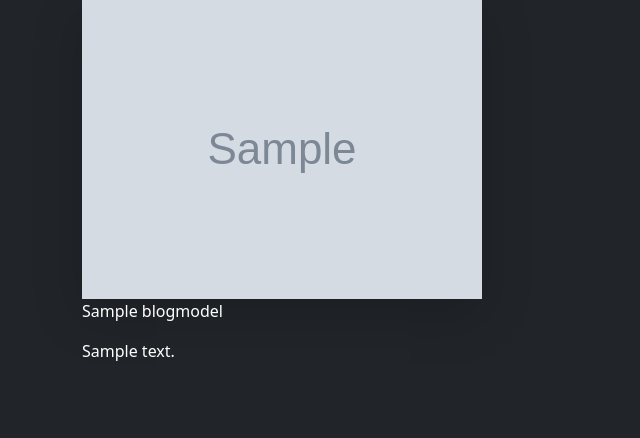
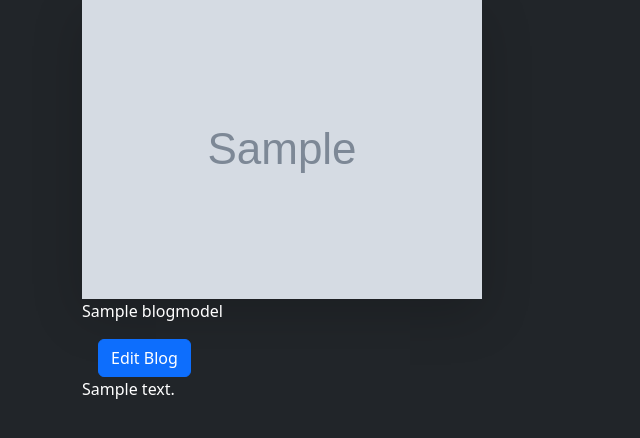
Before and after one commit to moustafa-m/django-blog, a Django app: a page that uses blog_app/templates/blog.html in a window 1280 px wide. Shown: the part 192-630 px from the top of the page, without its empty margins (0-640 px from the left). Run offline with Django 5.2, Linux system fonts and the light colour scheme; a user stored in the database is signed in; tables that the repository leaves empty hold one stand-in row (values such as "Sample post"); grey boxes marked "Sample" are stand-in pictures.

Commit message:
allow user to edit owned blogs

```diff
--- a/blog_app/models.py
+++ b/blog_app/models.py
@@ -17,7 +17,7 @@ class BlogModel(models.Model):
     text = models.TextField()
     date = models.DateTimeField(default=timezone.now)
     slug = models.CharField(max_length=30, null=True, blank=True)
-
+    last_edit = models.DateTimeField(null=True, blank=True)
     main_img = models.ImageField(upload_to=getFileName, default="default.png")
 
     #TODO: how to have image rendered in correct slot in blog?
@@ -32,11 +32,23 @@ class BlogModel(models.Model):
     }
     category = models.CharField(max_length=20, choices=CATEGORY)
 
+    __original_title = None
+
     def __str__(self):
         return self.title + " by " + self.owner.username
 
-    def save(self, *args, **kwargs):
+    def __init__(self, *args, **kwargs):
+        super().__init__(*args, **kwargs)
+        self.__original_title = self.title
+
+    def save(self, force_insert=False, force_update=False, *args, **kwargs):
         #FIXME special unicode characters do not work
         if not self.slug:
             self.slug = slugify(self.title)
-        return super().save(*args, **kwargs)
+
+        # source: https://stackoverflow.com/questions/1355150/when-saving-how-can-you-check-if-a-field-has-changed
+        if self.title != self.__original_title:
+            self.slug = slugify(self.title)
+            self.__original_title = self.title
+
+        return super().save(force_insert, force_update, *args, **kwargs)
--- a/blog_app/templates/blog.html
+++ b/blog_app/templates/blog.html
@@ -18,6 +18,12 @@
             <figcaption>{{blog.title}}</figcaption>
         </figure>
 
+        {% if is_owner %}
+            <a href="{% url 'edit_blog' slug %}">
+                <button type="button" class="btn btn-primary ms-3 me-3">Edit Blog</button>
+            </a>
+        {% endif %}
+
         <p>{{blog.text|safe}}</p>
     </div>
 {% endblock container %}
--- a/blog_app/urls.py
+++ b/blog_app/urls.py
@@ -3,5 +3,6 @@ from django.urls import path
 from blog_app import views
 
 urlpatterns = [
-    path('<slug:slug>', views.renderBlog, name="blog_article")
+    path('<slug:slug>', views.renderBlog, name="blog_article"),
+    path('edit/<slug:slug>', views.editBlog, name="edit_blog"),
 ]
--- a/blog_app/views.py
+++ b/blog_app/views.py
@@ -1,5 +1,7 @@
 from django.shortcuts import render, redirect, get_object_or_404, HttpResponse
 from django.contrib.auth.decorators import login_required
+from django.contrib import messages
+from django.utils import timezone
 from django.core.paginator import Paginator
 from blog_app.models import BlogModel
 from blog_app.forms import BlogForm
@@ -40,7 +42,30 @@ def discover(request):
 
 def renderBlog(request, slug):
     blog = BlogModel.objects.get(slug=slug)
+    is_owner = (request.user == blog.owner or request.user.is_superuser)
     ctxt = {
-        'blog' : blog
+        'blog' : blog,
+        'is_owner': is_owner,
+        'slug': slug
     }
     return render(request, 'blog.html', ctxt)
+
+@login_required
+def editBlog(request, slug):
+    print('######')
+    print(slug)
+    blog = BlogModel.objects.get(slug=slug)
+    if not (request.user == blog.owner or request.user.is_superuser):
+        messages.error(request, "Access Denied")
+        return render(request, 'index.html', {})
+
+    form = BlogForm(request.POST or None, instance=blog)
+    if form.is_valid():
+        form_instance = form.save(commit=False)
+        form_instance.last_edit = timezone.now()
+        form_instance.save()
+        return redirect(renderBlog, slug=blog.slug)
+    ctxt = {
+        'form': form
+    }
+    return render(request, 'create.html', ctxt)
```
Also changed, not shown: blog_app/migrations/0015_blogmodel_last_edit.py (added), blog_app/migrations/0016_alter_blogmodel_last_edit.py (added).
